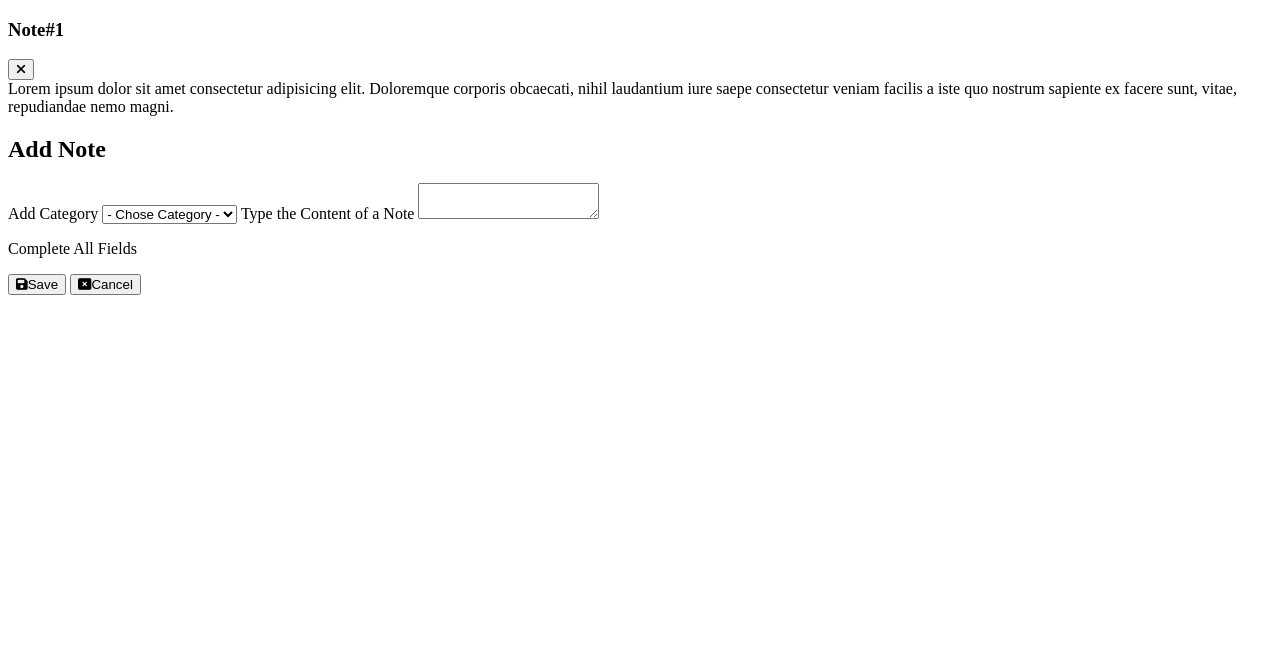
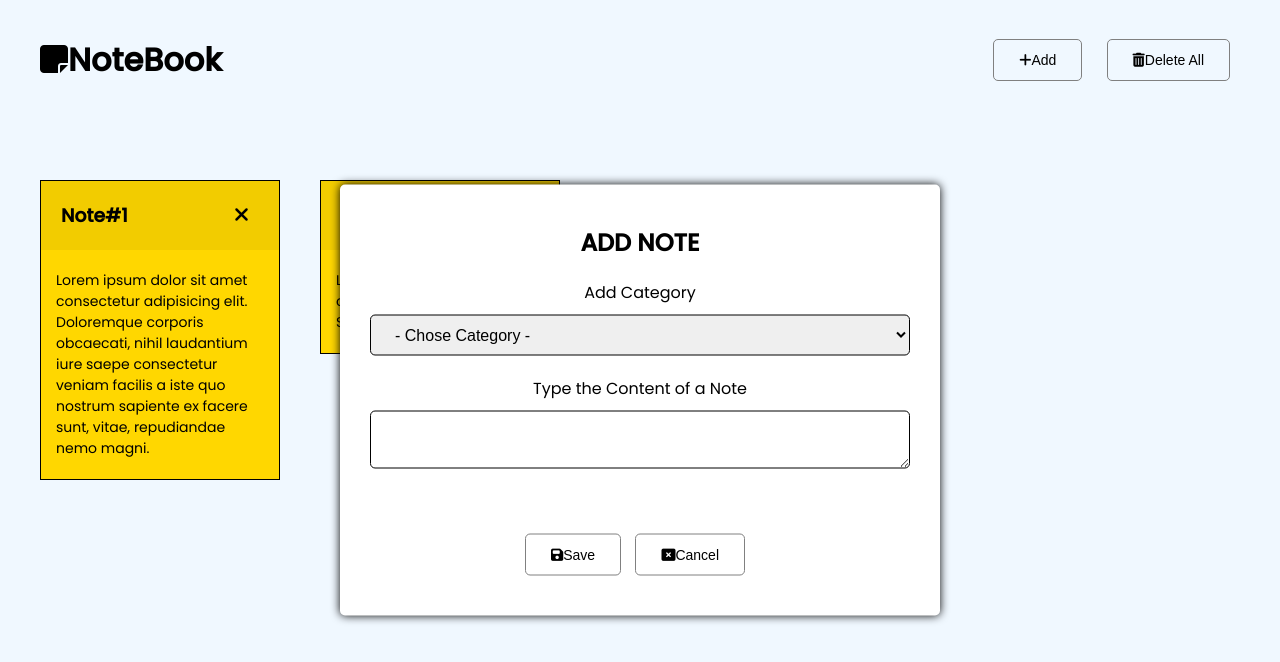
Before and after one commit to SebastianSloma/notebook, a plain HTML site: page index.html in a window 1280 px wide. Drawn offline with Linux system fonts and the light colour scheme.

Commit message:
added css style

```diff
--- a/index.html
+++ b/index.html
@@ -12,7 +12,16 @@
 		></script>
 	</head>
 	<body>
+<div class="menu">
+    <h1><i class="fas fa-sticky-note"></i>NoteBook</h1>
+    <div class="menu-buttons">
+        <button class="add icon"><i class="fas fa-plus"></i>Add</button>
+        <button class="delete-all icon"><i class="fas fa-trash-alt"></i>Delete All</button>
+    </div>
+</div>
+
 		<div class="note-area">
+
 			<div class="note">
 				<div class="note-header">
 					<h3 class="note-title">Note#1</h3>
@@ -27,6 +36,19 @@
 					nemo magni.
 				</div>
 			</div>
+
+            <div class="note">
+				<div class="note-header">
+					<h3 class="note-title">Note#2</h3>
+					<button class="delete-note">
+						<i class="fas fa-times icon"></i>
+					</button>
+				</div>
+				<div class="note-body">
+					Lorem ipsum, dolor sit amet consectetur adipisicing elit. Suscipit, eius.
+				</div>
+			</div>
+
 		</div>
 
         <div class="note-panel">
@@ -41,7 +63,7 @@
 
             <label for="text">Type the Content of a Note</label>
             <textarea id="text"></textarea>
-            <p class="error">Complete All Fields</p>
+            <p class="error">Complete All Fields!</p>
 
             <div class="panel-buttons">
                 <button class="save icon"><i class="fas fa-save"></i>Save</button>
--- a/style.css
+++ b/style.css
@@ -0,0 +1,125 @@
+@import url('https://fonts.googleapis.com/css2?family=Poppins:wght@300;400;500&display=swap');
+
+* {
+	box-sizing: border-box;
+	margin: 0;
+	padding: 0;
+}
+
+body {
+	height: 100vh;
+	font-family: 'Poppins', sans-serif;
+	background-color: aliceblue;
+}
+
+.menu {
+	display: flex;
+	justify-content: space-between;
+	align-items: center;
+	padding: 40px;
+	height: 120px;
+}
+
+.menu button,
+.note-panel .save,
+.note-panel .cancel {
+	padding: 12px 25px;
+	background: none;
+	border: 1px solid grey;
+	border-radius: 5px;
+	font-size: 14px;
+	cursor: pointer;
+	transition: background-color 0.3s color 0.3s;
+}
+
+.menu button:hover,
+.note-panel .save:hover,
+.note-panel .cancel:hover {
+	background-color: #333;
+	color: white;
+}
+
+.icon {
+	margin-right: 10px;
+}
+.add {
+	margin-right: 20px;
+}
+
+.note-area {
+	display: flex;
+	align-items: start;
+	flex-wrap: wrap;
+	padding: 20px;
+}
+
+.note {
+	margin: 40px 20px;
+	width: 240px;
+	background-color: gold;
+	border: 1px solid black;
+}
+
+.note-header {
+	display: flex;
+	justify-content: space-between;
+	align-items: center;
+	padding: 20px;
+	background-color: rgba(0, 0, 0, 0.05);
+}
+
+.note-header .delete-note {
+	background: none;
+	font-size: 20px;
+	border: none;
+	cursor: pointer;
+}
+
+.note-body {
+	padding: 20px 15px;
+	font-size: 14px;
+}
+
+.note-panel {
+	display: flex;
+	/* display:none */
+	justify-content: center;
+	align-items: center;
+	flex-direction: column;
+	position: absolute;
+	top: 50%;
+	left: 50%;
+	transform: translate(-50%, -50%);
+	padding: 40px 0;
+	width: 600px;
+	background-color: #fff;
+	box-shadow: 0 0 10px black;
+	border-radius: 5px;
+}
+
+.note-panel h2 {
+	margin-bottom: 20px;
+	text-transform: uppercase;
+}
+
+.note-panel label {
+	margin-bottom: 10px;
+}
+
+.note-panel #text,
+.note-panel #category {
+	margin-bottom: 20px;
+	padding: 10px 20px;
+	width: 100%;
+	max-width: 90%;
+	max-height: 600px;
+	font-size: 16px;
+	border-radius: 5px;
+	border: 1px solid black;
+}
+
+.note-panel .error {
+	margin-bottom: 20px;
+	color: crimson;
+	visibility: hidden;
+}
```
